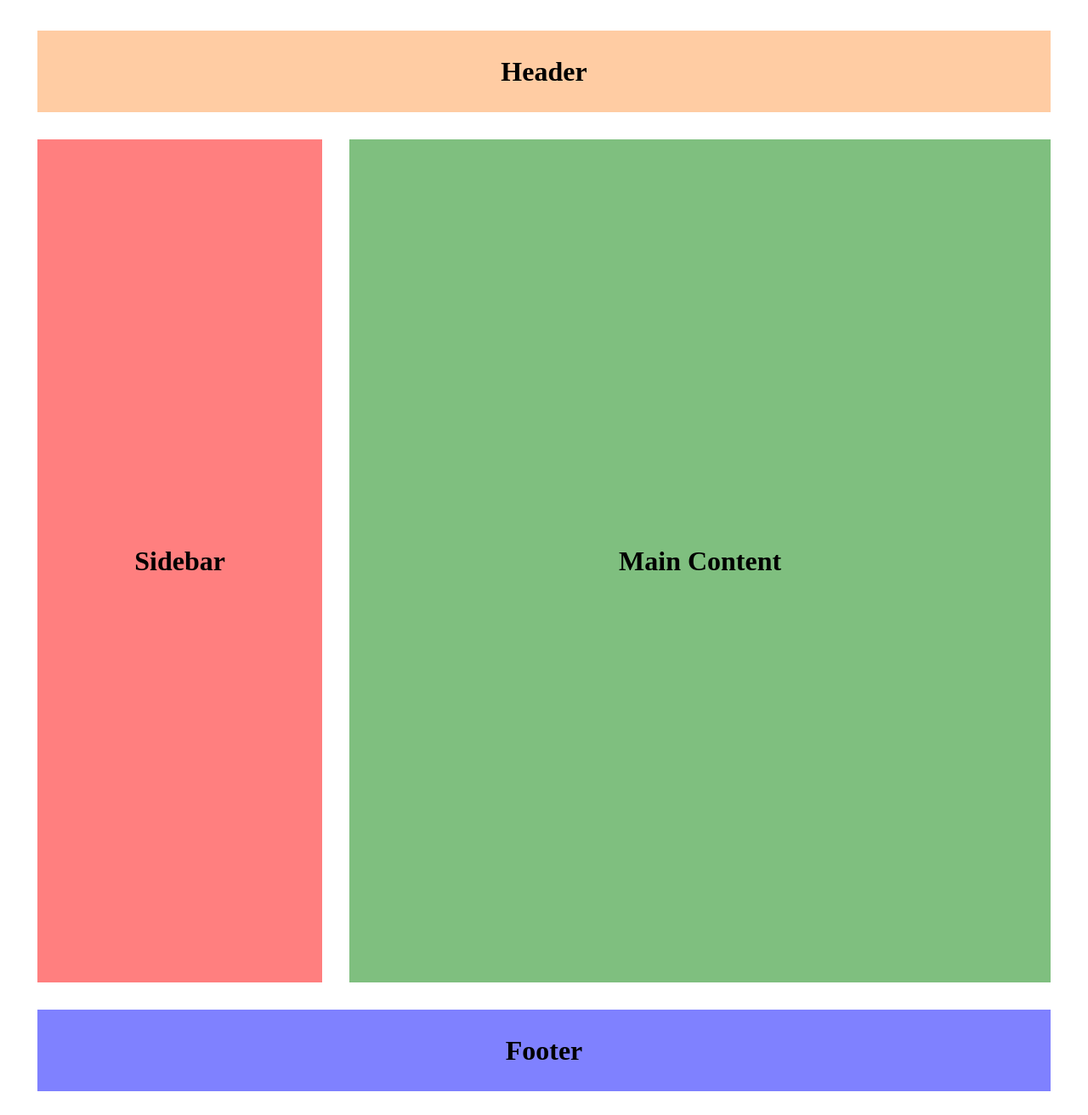
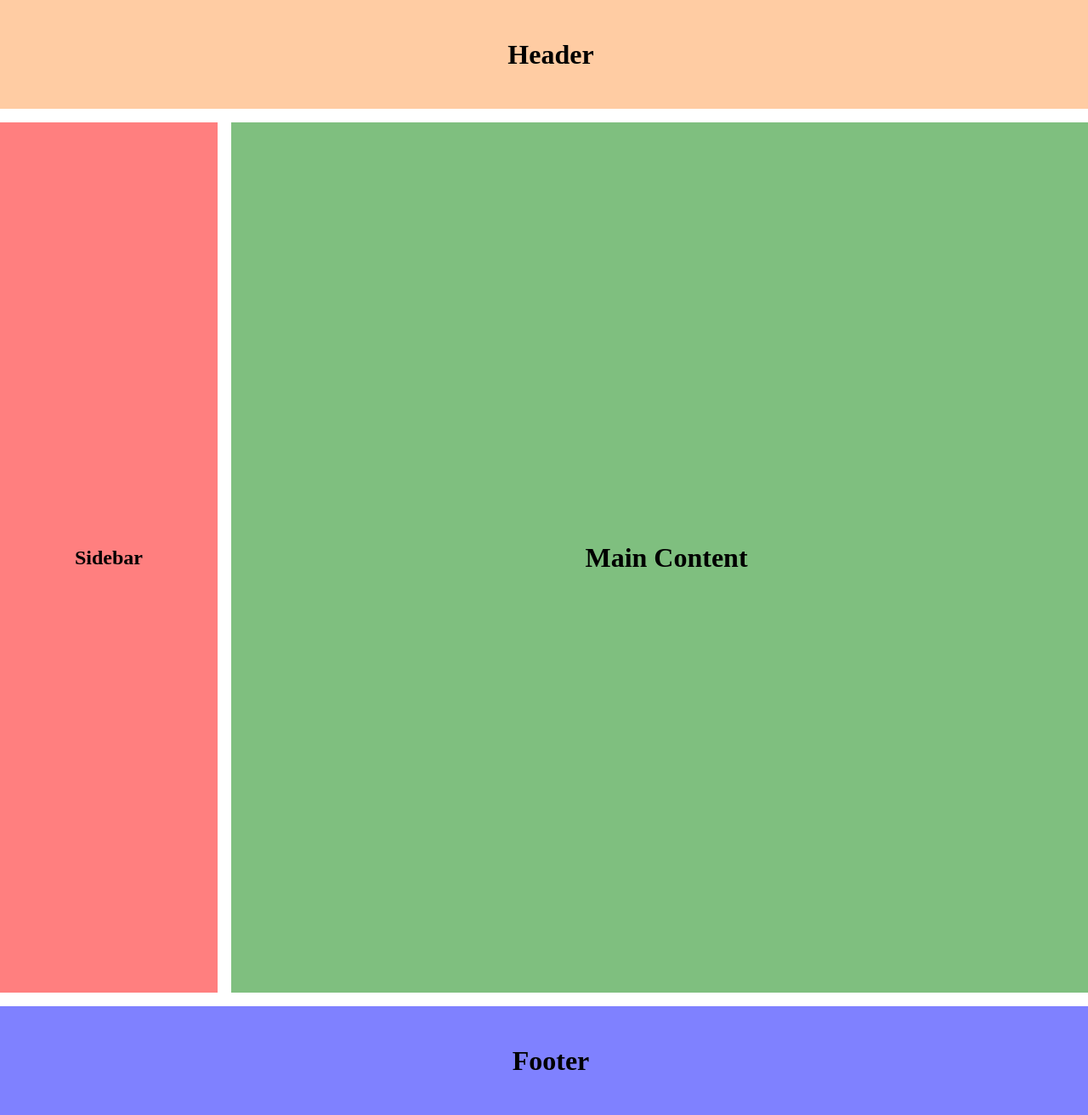
Before and after one commit to jgyy/grid-01, a plain HTML site: page index.html in a window 1280 px wide. Shown: the whole page at 85% size. Before the commit the page ends 1284 px from the top, so only its background shows below. Drawn offline with Linux system fonts and the light colour scheme.

Commit message:
grid name are included

```diff
--- a/index.html
+++ b/index.html
@@ -9,21 +9,19 @@
   <link rel="stylesheet" href="main.css">
 </head>
 
-<body>
-    <div class="container">
-        <div class="el1">
+<body class="container">
+    <header class="el1">
       <h1>Header</h1>
-        </div>
-        <div class="el2">
+    </header>
+    <aside class="el2">
       <h1>Sidebar</h1>
-        </div>
-        <div class="el3">
+    </aside>
+    <main class="el3">
       <h1>Main Content</h1>
-        </div>
-        <div class="el4">
+    </main>
+    <footer class="el4">
       <h1>Footer</h1>
-        </div>
-    </div>
+    </footer>
 </body>
 
 </html>
--- a/main.css
+++ b/main.css
@@ -1,45 +1,12 @@
-.container {
-    margin: 20px;
+body.container {
+    margin: 0;
     display: grid;
-    height: 200px;
-    grid-template-columns: repeat(10, 1fr);
-    grid-template-rows: repeat(10, 8rem);
-}
-
-.el1 {
-    background: rgba(255, 154, 72, 0.5);
-    grid-column-start: 1;
-    grid-column-end: -1;
-    grid-row-start: 1;
-    grid-row-end: 2;
-    margin: 1rem;
-}
-
-.el2 {
-    background: rgba(255, 0, 0, 0.5);
-    grid-column-start: 1;
-    grid-column-end: 4;
-    grid-row-start: 2;
-    grid-row-end: 10;
-    margin: 1rem;
-}
-
-.el3 {
-    background: rgba(0, 128, 0, 0.5);
-    grid-column-start: 4;
-    grid-column-end: -1;
-    grid-row-start: 2;
-    grid-row-end: 10;
-    margin: 1rem;
-}
-
-.el4 {
-    background: rgba(0, 4, 255, 0.5);
-    grid-column-start: 1;
-    grid-column-end: -1;
-    grid-row-start: 10;
-    grid-row-end: -1;
-    margin: 1rem;
+    grid-template-columns: 20vw 80vw;
+    grid-template-rows: 8rem 64rem 8rem;
+    grid-gap: 1rem;
+    grid-template-areas: "header header"
+                        "side main"
+                        "footer footer";
 }
 
 .el1, .el2, .el3, .el4 {
@@ -47,3 +14,23 @@
     justify-content: center;
     align-items: center;
 }
+
+header.el1 {
+    background: rgba(255, 154, 72, 0.5);
+    grid-area: header;
+}
+
+aside.el2 {
+    background: rgba(255, 0, 0, 0.5);
+    grid-area: side;
+}
+
+main.el3 {
+    background: rgba(0, 128, 0, 0.5);
+    grid-area: main;
+}
+
+footer.el4 {
+    background: rgba(0, 4, 255, 0.5);
+    grid-area: footer;
+}
```
Lines whose indentation alone changed are shown as unchanged.
